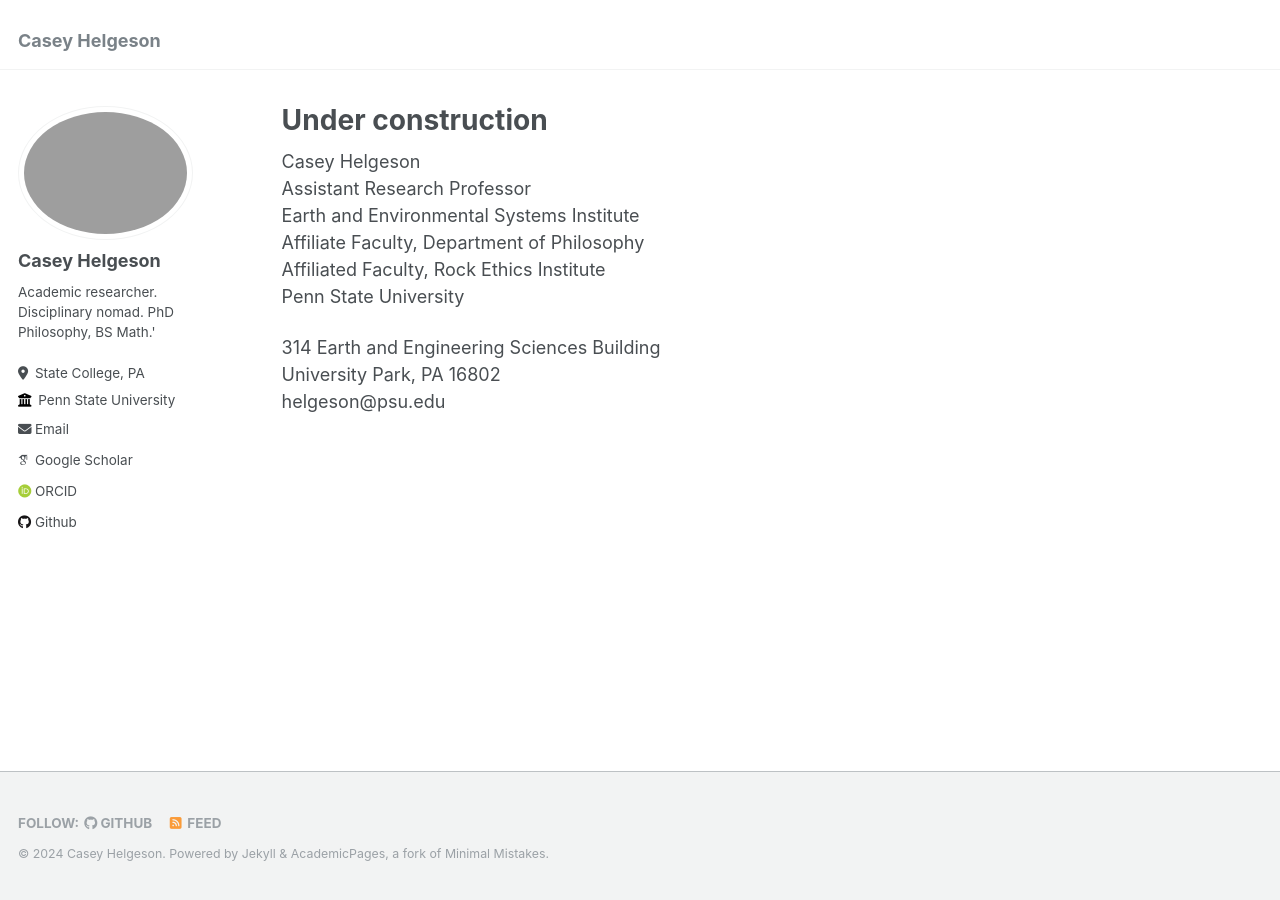
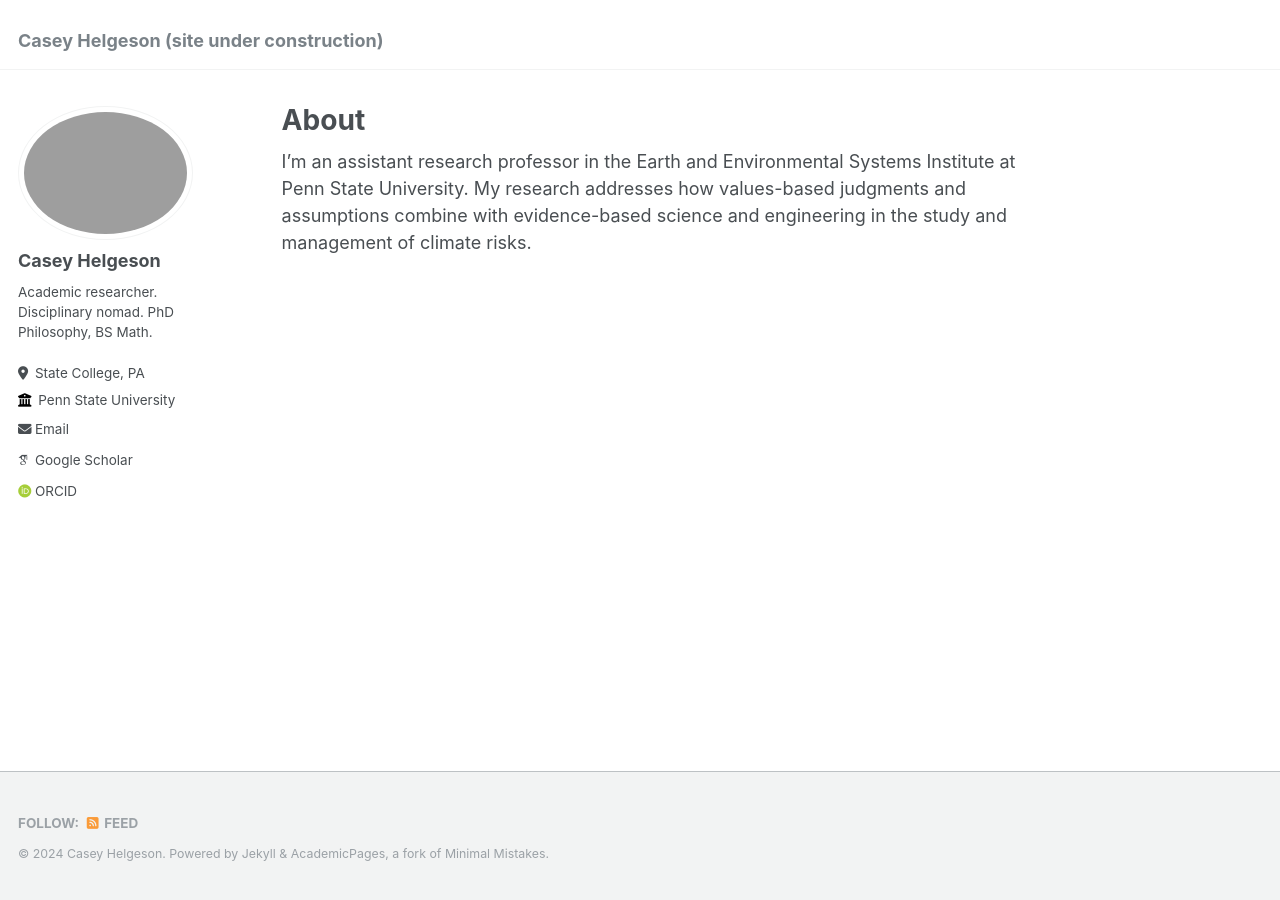
Before and after one commit to caseyhelgeson/caseyhelgeson.github.io, a Jekyll site: the page built from _pages/about.md, in a window 1280 px wide. Built offline with Jekyll 4.4.1, drawn with Linux system fonts in a browser that asks for light colours; some web fonts are replaced.

Commit message:
mods to quick links and about text

```diff
--- a/_config.yml
+++ b/_config.yml
@@ -8,7 +8,7 @@
 
 # Basic Site Settings
 locale                   : "en-US"
-title                    : "Casey Helgeson"
+title                    : "Casey Helgeson (site under construction)"
 title_separator          : "-"
 name                     : "Casey Helgeson"
 description              : # &description
@@ -24,7 +24,7 @@ author:
   avatar           : "profile.png"
   name             : "Casey Helgeson"
   pronouns         : # example: "she/her"
-  bio              : "Academic researcher. Disciplinary nomad. PhD Philosophy, BS Math.'"
+  bio              : "Academic researcher. Disciplinary nomad. PhD Philosophy, BS Math."
   location         : "State College, PA"
   employer         : "Penn State University"
   uri              : # URL
@@ -33,6 +33,7 @@ author:
   # Academic websites
   arxiv            : # URL - Update with the correct link to your profile
   googlescholar    : "https://scholar.google.com/citations?user=hThONCMAAAAJ&hl=en&oi=ao"
+  philpapers       : "https://philpeople.org/profiles/casey-helgeson"
   impactstory      : # URL
   orcid            : "https://orcid.org/0000-0001-5333-9954"
   semantic         : # URL
@@ -43,7 +44,7 @@ author:
   bitbucket        : # Username - Update with your username on the site
   codepen          : # Username
   dribbble         : # Username
-  github           : "caseyhelgeson"
+  github           : #"caseyhelgeson"
   kaggle           : # Username
   stackoverflow    : # User number or user number and name (i.e., use "1" or "1/jeff-atwood")
 
--- a/_pages/about.md
+++ b/_pages/about.md
@@ -1,19 +1,10 @@
 ---
 permalink: /
-title: "Under construction"
+title: "About"
 author_profile: true
 redirect_from:
   - /about/
   - /about.html
 ---
 
-Casey Helgeson
-Assistant Research Professor
-Earth and Environmental Systems Institute
-Affiliate Faculty, Department of Philosophy
-Affiliated Faculty, Rock Ethics Institute
-Penn State University
-
-314 Earth and Engineering Sciences Building
-University Park, PA 16802
-helgeson@psu.edu
+I'm an assistant research professor in the Earth and Environmental Systems Institute at Penn State University. My research addresses how values-based judgments and assumptions combine with evidence-based science and engineering in the study and management of climate risks.
```
